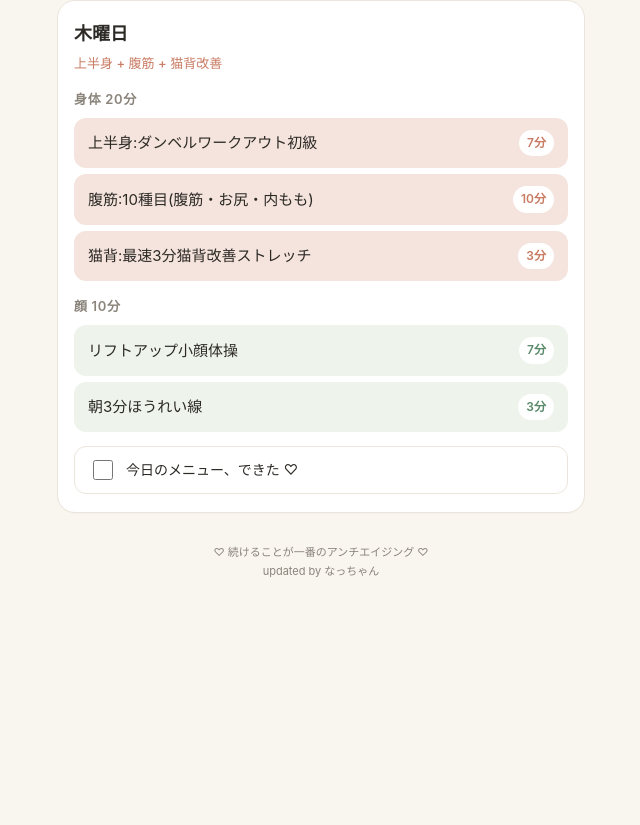
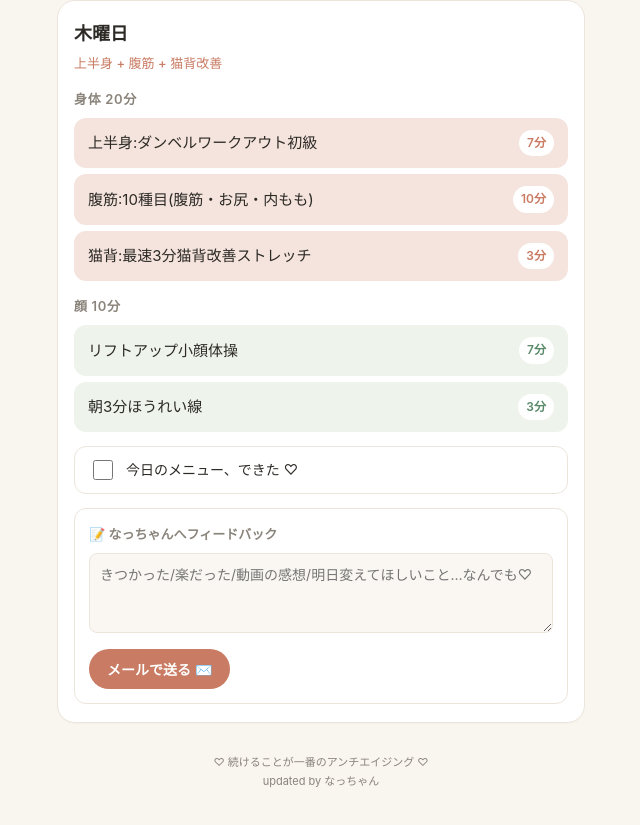
Before and after one commit to IOBSchool/nacchan-daily, a plain HTML site: page index.html in a window 1280 px wide. Shown: the part 355-1180 px from the top of the page, without its empty margins (319-959 px from the left). Before the commit the page ends 1015 px from the top, so only its background shows below. Drawn offline with Linux system fonts and the light colour scheme.

Commit message:
feat: per-day feedback textarea with mailto send

```diff
--- a/index.html
+++ b/index.html
@@ -51,6 +51,17 @@
     padding:10px 14px;background:#fff;border:1px solid var(--line);border-radius:12px;}
   .checkbox-row input{width:20px;height:20px;accent-color:var(--accent);}
   .checkbox-row label{font-size:14px;color:var(--ink);}
+  .feedback{margin-top:14px;padding:14px;background:#fff;border:1px solid var(--line);
+    border-radius:12px;}
+  .feedback-h{font-size:13px;color:var(--muted);font-weight:600;margin-bottom:8px;}
+  .feedback textarea{width:100%;min-height:80px;border:1px solid var(--line);border-radius:8px;
+    padding:10px;font-family:inherit;font-size:14px;line-height:1.5;resize:vertical;
+    background:#faf7f2;color:var(--ink);box-sizing:border-box;}
+  .feedback textarea:focus{outline:none;border-color:var(--accent);}
+  .send-btn{display:inline-block;margin-top:8px;padding:10px 18px;background:var(--accent);
+    color:#fff;border:none;border-radius:999px;font-size:14px;font-weight:600;
+    text-decoration:none;cursor:pointer;}
+  .send-btn:active{opacity:.85;}
   footer{text-align:center;color:var(--muted);font-size:11px;margin-top:30px;}
   .day{display:none;}
   .day.active{display:block;}
@@ -286,6 +297,35 @@
     cb.checked=localStorage.getItem(k)==="1";
     cb.addEventListener("change",()=>localStorage.setItem(k,cb.checked?"1":"0"));
   });
+
+  // Inject feedback box into every day card
+  const FB_TO="organiclifeingermany@gmail.com";
+  document.querySelectorAll(".day").forEach(sec=>{
+    const d=sec.dataset.day;
+    const card=sec.querySelector(".card");
+    const wrap=document.createElement("div");
+    wrap.className="feedback";
+    wrap.innerHTML=`
+      <div class="feedback-h">📝 なっちゃんへフィードバック</div>
+      <textarea id="fb-${d}" placeholder="きつかった/楽だった/動画の感想/明日変えてほしいこと…なんでも♡"></textarea>
+      <button class="send-btn" data-day="${d}">メールで送る ✉️</button>
+    `;
+    card.appendChild(wrap);
+    // localStorage persistence
+    const ta=wrap.querySelector("textarea");
+    const fbKey=wkKey+"-fb-"+d;
+    ta.value=localStorage.getItem(fbKey)||"";
+    ta.addEventListener("input",()=>localStorage.setItem(fbKey,ta.value));
+    // mailto on click
+    wrap.querySelector(".send-btn").addEventListener("click",()=>{
+      const body=ta.value.trim();
+      if(!body){alert("コメントを書いてからね ♡");return;}
+      const dt=new Date().toISOString().slice(0,10);
+      const subj=`なっちゃんFB ${d}曜 ${dt}`;
+      const url=`mailto:${FB_TO}?subject=${encodeURIComponent(subj)}&body=${encodeURIComponent(body)}`;
+      location.href=url;
+    });
+  });
 </script>
 </body>
 </html>
```
